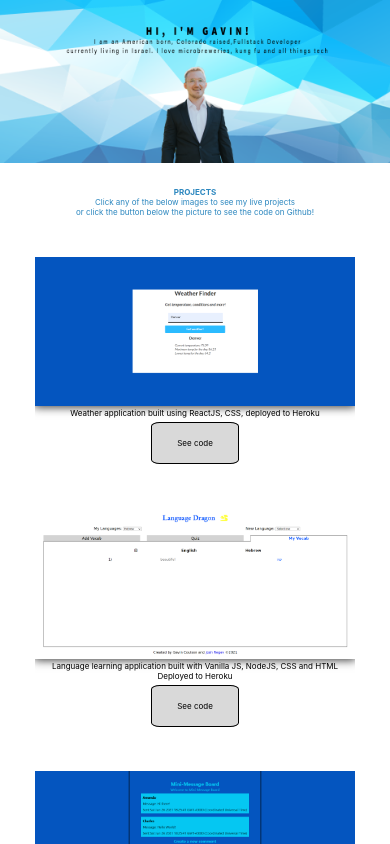
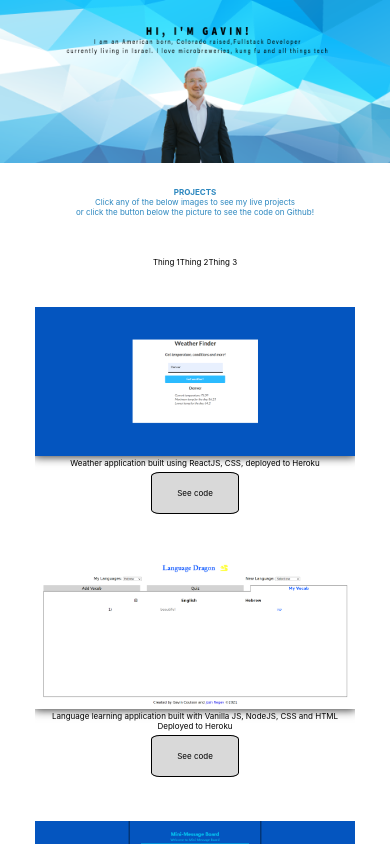
Before and after one commit to JetimLee/actual_portfolio, a website: page front-end/index.html in a window 390 px wide. Shown: the top 844 px of the page. Drawn offline with Linux system fonts and the light colour scheme; no server answers.

Commit message:
fixed the responsiveness for iphones 6,7,8 plus

```diff
--- a/front-end/index.html
+++ b/front-end/index.html
@@ -21,7 +21,15 @@
       button below the picture to see the code on Github!
     </p>
   </div>
-  <section>
+  <section class="mySkills">
+    <div class="skillsGrid">
+      <div>Thing 1</div>
+      <div>Thing 2</div>
+      <div>Thing 3</div>
+
+    </div>
+  </section>
+  <section class="projectsSection">
     <div class="myProjects">
       <div class="projectActual">
         <a target="_blank" href="https://weather-app-nodejs-react.herokuapp.com/"><img class="project"
--- a/front-end/styles.css
+++ b/front-end/styles.css
@@ -73,6 +73,10 @@ section {
   justify-content: center;
   align-items: center;
 }
+.skillsGrid {
+  display: flex;
+  grid-template-columns: repeat(3, 200px);
+}
 .avatarContainer > img {
   width: 15rem;
   border: 3px solid black;
@@ -95,6 +99,16 @@ h1 {
   display: flex;
   justify-content: center;
   flex-direction: column;
+  align-items: center;
+}
+.projectsSection {
+  display: flex;
+  align-items: center;
+  justify-content: center;
+}
+.mySkills {
+  display: grid;
+  justify-content: center;
   align-items: center;
 }
 .project {
@@ -283,11 +297,6 @@ i {
     display: flex;
     flex-direction: column;
   }
-  section {
-    display: flex;
-    align-items: center;
-    justify-content: center;
-  }
   .projectActual {
     display: flex;
     flex-direction: column;
@@ -298,9 +307,7 @@ i {
   }
   .project {
     width: 20rem;
-    margin-left: 3r;
-    justify-self: center;
-    align-self: center;
+    margin-left: 3rem;
   }
 }
 
```
Also changed, not shown: 1 other file.
